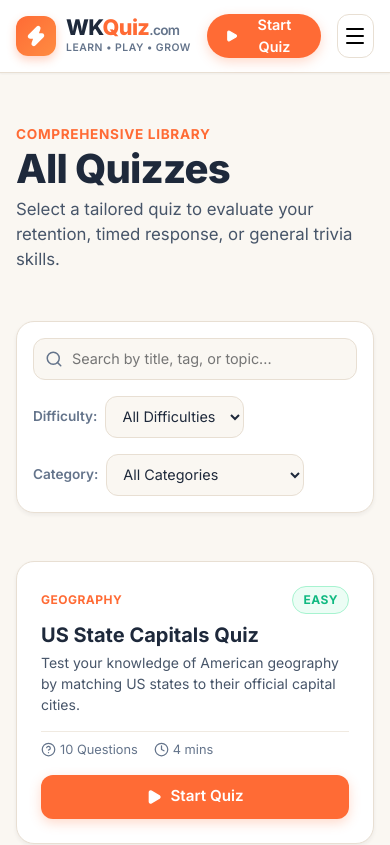
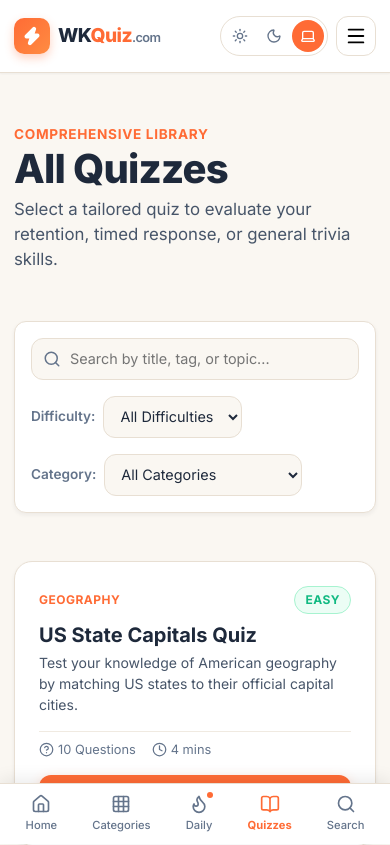
Before and after one commit to soulinmotionn-source/wk-quiz2.0, a React (Vite) app: page /quizzes in a window 390 px wide. Shown: the top 845 px of the page. Built offline with nearby package versions, Linux system fonts and the light colour scheme.

Commit message:
fix(deploy): add Cloudflare Worker entrypoint and mobile-first bottom nav & responsive styles

```diff
--- a/src/App.tsx
+++ b/src/App.tsx
@@ -2,6 +2,7 @@ import React from 'react';
 import { BrowserRouter, Routes, Route } from 'react-router-dom';
 import { Header } from './components/layout/Header';
 import { Footer } from './components/layout/Footer';
+import { MobileBottomNav } from './components/layout/MobileBottomNav';
 import { ScrollToTop } from './components/common/ScrollToTop';
 
 import { HomePage } from './pages/HomePage';
@@ -49,6 +50,7 @@ export const App: React.FC = () => {
           </Routes>
         </main>
         <Footer />
+        <MobileBottomNav />
       </div>
     </BrowserRouter>
   );
--- a/src/components/layout/Header.tsx
+++ b/src/components/layout/Header.tsx
@@ -35,7 +35,7 @@ export const Header: React.FC = () => {
           alignItems: 'center',
           justifyContent: 'space-between',
           height: 'var(--header-height)',
-          gap: 'var(--space-md)'
+          gap: 'var(--space-sm)'
         }}
       >
         {/* Logo */}
@@ -44,7 +44,7 @@ export const Header: React.FC = () => {
           style={{
             display: 'flex',
             alignItems: 'center',
-            gap: '10px',
+            gap: '8px',
             textDecoration: 'none',
             flexShrink: 0
           }}
@@ -52,23 +52,24 @@ export const Header: React.FC = () => {
         >
           <div
             style={{
-              width: '40px',
-              height: '40px',
-              borderRadius: '12px',
+              width: '36px',
+              height: '36px',
+              borderRadius: '10px',
               background: 'linear-gradient(135deg, #FF6B35 0%, #FF8C42 100%)',
               display: 'flex',
               alignItems: 'center',
               justifyContent: 'center',
               boxShadow: '0 4px 10px rgba(255, 107, 53, 0.3)',
-              color: '#FFFFFF'
+              color: '#FFFFFF',
+              flexShrink: 0
             }}
           >
-            <Zap size={22} fill="#FFFFFF" />
+            <Zap size={20} fill="#FFFFFF" />
           </div>
           <div>
             <div
               style={{
-                fontSize: '1.35rem',
+                fontSize: '1.2rem',
                 fontWeight: 800,
                 letterSpacing: '-0.03em',
                 lineHeight: 1.1,
@@ -76,16 +77,17 @@ export const Header: React.FC = () => {
               }}
             >
               WK<span style={{ color: 'var(--color-primary)' }}>Quiz</span>
-              <span style={{ fontSize: '0.85rem', color: 'var(--color-text-muted)', fontWeight: 600 }}>.com</span>
+              <span style={{ fontSize: '0.8rem', color: 'var(--color-text-muted)', fontWeight: 600 }}>.com</span>
             </div>
             <div
               style={{
-                fontSize: '0.65rem',
-                letterSpacing: '0.05em',
+                fontSize: '0.6rem',
+                letterSpacing: '0.04em',
                 textTransform: 'uppercase',
                 fontWeight: 600,
                 color: 'var(--color-text-muted)'
               }}
+              className="logo-tagline"
             >
               Learn • Play • Grow
             </div>
@@ -106,8 +108,7 @@ export const Header: React.FC = () => {
             style={{
               fontWeight: 600,
               fontSize: '0.95rem',
-              color: 'var(--color-text-secondary)',
-              transition: 'color var(--transition-fast)'
+              color: 'var(--color-text-secondary)'
             }}
           >
             Home
@@ -117,8 +118,7 @@ export const Header: React.FC = () => {
             style={{
               fontWeight: 600,
               fontSize: '0.95rem',
-              color: 'var(--color-text-secondary)',
-              transition: 'color var(--transition-fast)'
+              color: 'var(--color-text-secondary)'
             }}
           >
             Categories
@@ -171,10 +171,10 @@ export const Header: React.FC = () => {
           style={{
             display: 'flex',
             alignItems: 'center',
-            gap: 'var(--space-md)'
+            gap: '8px'
           }}
         >
-          {/* Desktop Search */}
+          {/* Desktop Search Form */}
           <form
             onSubmit={handleSearchSubmit}
             style={{
@@ -200,7 +200,7 @@ export const Header: React.FC = () => {
               onChange={e => setSearchQuery(e.target.value)}
               style={{
                 height: '40px',
-                width: '200px',
+                width: '180px',
                 paddingLeft: '38px',
                 paddingRight: '12px',
                 borderRadius: 'var(--radius-full)',
@@ -208,30 +208,30 @@ export const Header: React.FC = () => {
                 background: 'var(--color-bg)',
                 fontSize: '0.875rem',
                 outline: 'none',
-                transition: 'width var(--transition-fast), border-color var(--transition-fast)'
+                transition: 'width var(--transition-fast)'
               }}
-              onFocus={e => (e.target.style.width = '240px')}
-              onBlur={e => (e.target.style.width = '200px')}
+              onFocus={e => (e.target.style.width = '220px')}
+              onBlur={e => (e.target.style.width = '180px')}
             />
           </form>
 
           {/* Theme Toggle */}
-          <div className="desktop-theme">
+          <div className="header-theme-toggle">
             <ThemeToggle />
           </div>
 
-          {/* Start Quiz CTA */}
+          {/* Desktop Start Quiz CTA */}
           <Link
             to="/quizzes/mixed-knowledge-classic"
-            className="btn btn-primary"
+            className="btn btn-primary desktop-cta"
             style={{
-              height: '42px',
-              padding: '0 18px',
+              height: '40px',
+              padding: '0 16px',
               borderRadius: 'var(--radius-full)',
-              fontSize: '0.9rem'
+              fontSize: '0.875rem'
             }}
           >
-            <Play size={16} fill="currentColor" />
+            <Play size={15} fill="currentColor" />
             <span>Start Quiz</span>
           </Link>
 
@@ -245,14 +245,15 @@ export const Header: React.FC = () => {
               display: 'flex',
               alignItems: 'center',
               justifyContent: 'center',
-              width: '44px',
-              height: '44px',
+              width: '40px',
+              height: '40px',
               borderRadius: 'var(--radius-md)',
               border: '1px solid var(--color-border)',
-              backgroundColor: 'var(--color-surface)'
+              backgroundColor: 'var(--color-surface)',
+              flexShrink: 0
             }}
           >
-            {mobileMenuOpen ? <X size={24} /> : <Menu size={24} />}
+            {mobileMenuOpen ? <X size={22} /> : <Menu size={22} />}
           </button>
         </div>
       </div>
@@ -266,7 +267,7 @@ export const Header: React.FC = () => {
             padding: 'var(--space-lg) var(--space-md)',
             boxShadow: 'var(--shadow-lg)'
           }}
-          className="mobile-drawer"
+          className="mobile-drawer animate-fade-in"
         >
           {/* Mobile Search */}
           <form onSubmit={handleSearchSubmit} style={{ marginBottom: 'var(--space-md)' }}>
@@ -300,13 +301,13 @@ export const Header: React.FC = () => {
           </form>
 
           {/* Mobile Links */}
-          <div style={{ display: 'flex', flexDirection: 'column', gap: 'var(--space-sm)' }}>
+          <div style={{ display: 'flex', flexDirection: 'column', gap: 'var(--space-xs)' }}>
             <Link
               to="/"
               onClick={() => setMobileMenuOpen(false)}
               style={{
-                padding: '10px 14px',
-                borderRadius: 'var(--radius-sm)',
+                padding: '12px 14px',
+                borderRadius: 'var(--radius-md)',
                 fontWeight: 600,
                 color: 'var(--color-text-primary)'
               }}
@@ -317,32 +318,32 @@ export const Header: React.FC = () => {
               to="/categories"
               onClick={() => setMobileMenuOpen(false)}
               style={{
-                padding: '10px 14px',
-                borderRadius: 'var(--radius-sm)',
+                padding: '12px 14px',
+                borderRadius: 'var(--radius-md)',
                 fontWeight: 600,
                 color: 'var(--color-text-primary)'
               }}
             >
-              Categories
+              All 34 Categories
             </Link>
             <Link
               to="/daily-quiz"
               onClick={() => setMobileMenuOpen(false)}
               style={{
-                padding: '10px 14px',
-                borderRadius: 'var(--radius-sm)',
+                padding: '12px 14px',
+                borderRadius: 'var(--radius-md)',
                 fontWeight: 600,
                 color: 'var(--color-primary)'
               }}
             >
-              Daily Quiz
+              Today's Daily Quiz
             </Link>
             <Link
               to="/quizzes"
               onClick={() => setMobileMenuOpen(false)}
               style={{
-                padding: '10px 14px',
-                borderRadius: 'var(--radius-sm)',
+                padding: '12px 14px',
+                borderRadius: 'var(--radius-md)',
                 fontWeight: 600,
                 color: 'var(--color-text-primary)'
               }}
@@ -353,35 +354,35 @@ export const Header: React.FC = () => {
               to="/about"
               onClick={() => setMobileMenuOpen(false)}
               style={{
-                padding: '10px 14px',
-                borderRadius: 'var(--radius-sm)',
+                padding: '12px 14px',
+                borderRadius: 'var(--radius-md)',
                 fontWeight: 600,
                 color: 'var(--color-text-primary)'
               }}
             >
-              About
+              About WKQuiz
             </Link>
             <Link
               to="/contact"
               onClick={() => setMobileMenuOpen(false)}
               style={{
-                padding: '10px 14px',
-                borderRadius: 'var(--radius-sm)',
+                padding: '12px 14px',
+                borderRadius: 'var(--radius-md)',
                 fontWeight: 600,
                 color: 'var(--color-text-primary)'
               }}
             >
-              Contact
+              Contact Us
             </Link>
 
             <div style={{ height: '1px', backgroundColor: 'var(--color-border)', margin: 'var(--space-sm) 0' }} />
 
-            <div style={{ display: 'flex', justifyContent: 'space-between', alignItems: 'center', padding: '6px 14px' }}>
-              <span style={{ fontSize: '0.85rem', color: 'var(--color-text-muted)' }}>Theme</span>
+            <div style={{ display: 'flex', justifyContent: 'space-between', alignItems: 'center', padding: '8px 14px' }}>
+              <span style={{ fontSize: '0.9rem', color: 'var(--color-text-muted)', fontWeight: 600 }}>Visual Theme</span>
               <ThemeToggle />
             </div>
 
-            <div style={{ display: 'flex', flexWrap: 'wrap', gap: 'var(--space-md)', padding: '10px 14px', fontSize: '0.8rem', color: 'var(--color-text-muted)' }}>
+            <div style={{ display: 'flex', flexWrap: 'wrap', gap: 'var(--space-md)', padding: '12px 14px', fontSize: '0.8rem', color: 'var(--color-text-muted)' }}>
               <Link to="/privacy-policy" onClick={() => setMobileMenuOpen(false)}>Privacy</Link>
               <Link to="/terms-and-conditions" onClick={() => setMobileMenuOpen(false)}>Terms</Link>
               <Link to="/cookie-policy" onClick={() => setMobileMenuOpen(false)}>Cookies</Link>
@@ -391,16 +392,18 @@ export const Header: React.FC = () => {
         </div>
       )}
 
-      {/* Style hook for responsive desktop nav visibility */}
       <style>{`
         @media (min-width: 900px) {
           .desktop-nav { display: flex !important; }
           .desktop-search { display: flex !important; }
-          .desktop-theme { display: block !important; }
           .mobile-menu-btn { display: none !important; }
+          .desktop-cta { display: inline-flex !important; }
         }
         @media (max-width: 899px) {
-          .desktop-theme { display: none !important; }
+          .desktop-cta { display: none !important; }
+        }
+        @media (max-width: 480px) {
+          .logo-tagline { display: none !important; }
         }
       `}</style>
     </header>
--- /dev/null
+++ b/src/components/layout/MobileBottomNav.tsx
@@ -0,0 +1,170 @@
+import React from 'react';
+import { NavLink } from 'react-router-dom';
+import { Home, Grid, Flame, BookOpen, Search } from 'lucide-react';
+
+export const MobileBottomNav: React.FC = () => {
+  return (
+    <nav
+      className="mobile-bottom-nav"
+      aria-label="Mobile Bottom Navigation"
+      style={{
+        position: 'fixed',
+        bottom: 0,
+        left: 0,
+        right: 0,
+        zIndex: 90,
+        backgroundColor: 'var(--color-surface)',
+        borderTop: '1px solid var(--color-border)',
+        boxShadow: '0 -4px 16px rgba(0, 0, 0, 0.08)',
+        backdropFilter: 'blur(12px)',
+        WebkitBackdropFilter: 'blur(12px)',
+        paddingBottom: 'env(safe-area-inset-bottom, 0px)'
+      }}
+    >
+      <div
+        style={{
+          display: 'flex',
+          alignItems: 'center',
+          justifyContent: 'space-around',
+          height: '60px',
+          maxWidth: '500px',
+          margin: '0 auto',
+          padding: '0 8px'
+        }}
+      >
+        <NavLink
+          to="/"
+          end
+          className={({ isActive }) => `mobile-nav-item ${isActive ? 'active' : ''}`}
+          style={({ isActive }) => ({
+            display: 'flex',
+            flexDirection: 'column',
+            alignItems: 'center',
+            justifyContent: 'center',
+            gap: '3px',
+            textDecoration: 'none',
+            color: isActive ? 'var(--color-primary)' : 'var(--color-text-muted)',
+            fontWeight: isActive ? 700 : 500,
+            fontSize: '0.7rem',
+            padding: '6px 12px',
+            borderRadius: 'var(--radius-sm)',
+            transition: 'all var(--transition-fast)'
+          })}
+        >
+          <Home size={20} />
+          <span>Home</span>
+        </NavLink>
+
+        <NavLink
+          to="/categories"
+          className={({ isActive }) => `mobile-nav-item ${isActive ? 'active' : ''}`}
+          style={({ isActive }) => ({
+            display: 'flex',
+            flexDirection: 'column',
+            alignItems: 'center',
+            justifyContent: 'center',
+            gap: '3px',
+            textDecoration: 'none',
+            color: isActive ? 'var(--color-primary)' : 'var(--color-text-muted)',
+            fontWeight: isActive ? 700 : 500,
+            fontSize: '0.7rem',
+            padding: '6px 12px',
+            borderRadius: 'var(--radius-sm)',
+            transition: 'all var(--transition-fast)'
+          })}
+        >
+          <Grid size={20} />
+          <span>Categories</span>
+        </NavLink>
+
+        <NavLink
+          to="/daily-quiz"
+          className={({ isActive }) => `mobile-nav-item ${isActive ? 'active' : ''}`}
+          style={({ isActive }) => ({
+            display: 'flex',
+            flexDirection: 'column',
+            alignItems: 'center',
+            justifyContent: 'center',
+            gap: '3px',
+            textDecoration: 'none',
+            color: isActive ? 'var(--color-primary)' : 'var(--color-text-muted)',
+            fontWeight: isActive ? 700 : 500,
+            fontSize: '0.7rem',
+            padding: '6px 12px',
+            borderRadius: 'var(--radius-sm)',
+            transition: 'all var(--transition-fast)',
+            position: 'relative'
+          })}
+        >
+          <div style={{ position: 'relative' }}>
+            <Flame size={20} />
+            <span
+              style={{
+                position: 'absolute',
+                top: '-2px',
+                right: '-4px',
+                width: '6px',
+                height: '6px',
+                borderRadius: '50%',
+                backgroundColor: 'var(--color-primary)'
+              }}
+            />
+          </div>
+          <span>Daily</span>
+        </NavLink>
+
+        <NavLink
+          to="/quizzes"
+          className={({ isActive }) => `mobile-nav-item ${isActive ? 'active' : ''}`}
+          style={({ isActive }) => ({
+            display: 'flex',
+            flexDirection: 'column',
+            alignItems: 'center',
+            justifyContent: 'center',
+            gap: '3px',
+            textDecoration: 'none',
+            color: isActive ? 'var(--color-primary)' : 'var(--color-text-muted)',
+            fontWeight: isActive ? 700 : 500,
+            fontSize: '0.7rem',
+            padding: '6px 12px',
+            borderRadius: 'var(--radius-sm)',
+            transition: 'all var(--transition-fast)'
+          })}
+        >
+          <BookOpen size={20} />
+          <span>Quizzes</span>
+        </NavLink>
+
+        <NavLink
+          to="/search"
+          className={({ isActive }) => `mobile-nav-item ${isActive ? 'active' : ''}`}
+          style={({ isActive }) => ({
+            display: 'flex',
+            flexDirection: 'column',
+            alignItems: 'center',
+            justifyContent: 'center',
+            gap: '3px',
+            textDecoration: 'none',
+            color: isActive ? 'var(--color-primary)' : 'var(--color-text-muted)',
+            fontWeight: isActive ? 700 : 500,
+            fontSize: '0.7rem',
+            padding: '6px 12px',
+            borderRadius: 'var(--radius-sm)',
+            transition: 'all var(--transition-fast)'
+          })}
+        >
+          <Search size={20} />
+          <span>Search</span>
+        </NavLink>
+      </div>
+
+      <style>{`
+        @media (min-width: 768px) {
+          .mobile-bottom-nav {
+            display: none !important;
+          }
+        }
+      `}</style>
+    </nav>
+  );
+};
--- a/src/components/quiz/QuizPlayer.tsx
+++ b/src/components/quiz/QuizPlayer.tsx
@@ -237,8 +237,8 @@ export const QuizPlayer: React.FC<QuizPlayerProps> = ({
             <button
               type="button"
               onClick={nextQuestion}
-              className="btn btn-primary btn-lg"
-              style={{ borderRadius: 'var(--radius-full)', padding: '12px 32px' }}
+              className="btn btn-primary btn-lg btn-mobile-full"
+              style={{ borderRadius: 'var(--radius-full)', padding: '14px 32px' }}
             >
               <span>{isLastQuestion ? 'View Results' : 'Next Question'}</span>
               {isLastQuestion ? <Check size={18} /> : <ArrowRight size={18} />}
--- a/src/styles/index.css
+++ b/src/styles/index.css
@@ -33,6 +33,7 @@ body {
   min-height: 100vh;
   display: flex;
   flex-direction: column;
+  overflow-x: hidden;
 }
 
 /* Accessible links */
@@ -77,6 +78,13 @@ img, svg {
   padding-right: var(--space-md);
 }
 
+@media (max-width: 480px) {
+  .app-container {
+    padding-left: 14px;
+    padding-right: 14px;
+  }
+}
+
 @media (min-width: 768px) {
   .app-container {
     padding-left: var(--space-xl);
@@ -86,34 +94,67 @@ img, svg {
 
 .main-content {
   flex: 1;
-  padding-bottom: var(--space-3xl);
+  padding-bottom: var(--space-2xl);
+}
+
+/* Add bottom padding for mobile sticky navigation */
+@media (max-width: 767px) {
+  .main-content {
+    padding-bottom: 76px;
+  }
+}
+
+/* Responsive Grid Helpers */
+.grid-responsive {
+  display: grid;
+  grid-template-columns: repeat(auto-fill, minmax(min(100%, 280px), 1fr));
+  gap: var(--space-lg);
+}
+
+@media (max-width: 560px) {
+  .grid-responsive {
+    grid-template-columns: 1fr;
+    gap: var(--space-md);
+  }
 }
 
 /* Typography Helpers */
 .h1-title {
-  font-size: 2.25rem;
+  font-size: 2rem;
   font-weight: 800;
   line-height: 1.2;
   letter-spacing: -0.02em;
   color: var(--color-text-primary);
 }
 
+@media (max-width: 400px) {
+  .h1-title {
+    font-size: 1.75rem;
+  }
+}
+
 @media (min-width: 768px) {
   .h1-title {
-    font-size: 3rem;
+    font-size: 2.85rem;
   }
 }
 
 .h2-title {
-  font-size: 1.75rem;
+  font-size: 1.5rem;
   font-weight: 700;
   line-height: 1.25;
   letter-spacing: -0.015em;
   color: var(--color-text-primary);
 }
 
+@media (min-width: 768px) {
+  .h2-title {
+    font-size: 1.75rem;
+  }
+}
+
 .h3-title {
-  font-size: 1.25rem;
+  font-size: 1.2rem;
   font-weight: 600;
   line-height: 1.3;
   color: var(--color-text-primary);
@@ -127,13 +168,13 @@ img, svg {
   color: var(--color-text-secondary);
 }
 
-/* Button System (Touch Target >= 44px) */
+/* Button System (Mobile Touch Target >= 44px) */
 .btn {
   display: inline-flex;
   align-items: center;
   justify-content: center;
   gap: var(--space-sm);
-  min-height: 44px;
+  min-height: 46px;
   padding: 10px 20px;
   border-radius: var(--radius-md);
   font-weight: 600;
@@ -141,6 +182,12 @@ img, svg {
   transition: all var(--transition-fast);
   user-select: none;
   text-align: center;
+}
+
+@media (max-width: 480px) {
+  .btn-mobile-full {
+    width: 100% !important;
+  }
 }
 
 .btn-primary {
@@ -195,16 +242,6 @@ img, svg {
   border-radius: var(--radius-sm);
 }
 
-.btn-icon {
-  width: 44px;
-  height: 44px;
-  padding: 0;
-  border-radius: var(--radius-md);
-  display: inline-flex;
-  align-items: center;
-  justify-content: center;
-}
-
 /* Card System */
 .card {
   background-color: var(--color-surface);
@@ -213,6 +250,13 @@ img, svg {
   padding: var(--space-lg);
   box-shadow: var(--shadow-sm);
   transition: all var(--transition-base);
+}
+
+@media (max-width: 480px) {
+  .card {
+    padding: var(--space-md);
+    border-radius: var(--radius-md);
+  }
 }
 
 .card-interactive:hover {
@@ -270,16 +314,10 @@ img, svg {
   to { opacity: 1; transform: translateY(0); }
 }
 
-@keyframes pulseGlow {
-  0%, 100% { opacity: 1; transform: scale(1); }
-  50% { opacity: 0.85; transform: scale(1.03); }
-}
-
 .animate-fade-in {
   animation: fadeIn var(--transition-smooth) forwards;
 }
 
-/* Micro-animations */
 .hover-lift {
   transition: transform var(--transition-fast);
 }
```
Also changed, not shown: src/components/quiz/ResultsCard.tsx (+5 -5 lines), src/pages/HomePage.tsx (+25 -27 lines), src/worker.ts (added, +16 -0 lines), 1 other file (tests, documents, lock files or other folders).
